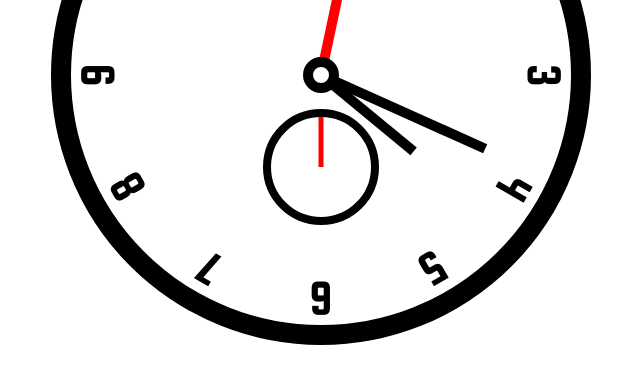
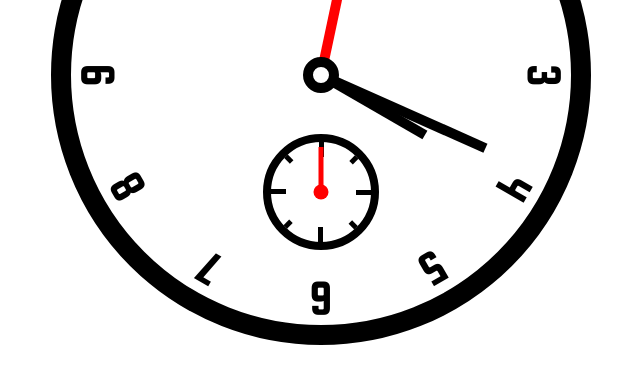
Before and after one commit to sirKavics/clock, a plain HTML site: page index.html in a window 1280 px wide. Shown: the part 225-608 px from the top of the page, without its empty margins (319-959 px from the left). Drawn offline with Linux system fonts and the light colour scheme.

Commit message:
styling milliseconds dial

```diff
--- a/app.js
+++ b/app.js
@@ -1,26 +1,56 @@
-const secondHandle = document.querySelector(".handle__second");
-const minuteHandle = document.querySelector(".handle__minute");
-const hourHandle = document.querySelector(".handle__hour");
+// const secondHandle = document.querySelector(".handle__second");
+// const minuteHandle = document.querySelector(".handle__minute");
+// const hourHandle = document.querySelector(".handle__hour");
 
 
-setInterval(() => {
-    setHandles()
-},1000)
+// setInterval(() => {
+//     setHandles()
+// },1000)
+
+// function setHandles() {
+//   const date = new Date();
+
+//   const hours = date.getHours();
+//   const minutes = date.getMinutes();
+//   const seconds = date.getSeconds();
+
+//   const extraMinutesAngle = seconds * 0.1;
+//   const minutesAngle = minutes * 6 + extraMinutesAngle;
+
+//   const extraHoursAngle = minutes * 0.5;
+//   const hoursAngle = hours * 30 + extraHoursAngle;
+
+//   secondHandle.style.transform = `translateX(-50%) rotate(${seconds * 6}deg)`;
+//   minuteHandle.style.transform = `translateX(-50%) rotate(${minutesAngle}deg)`;
+//   hourHandle.style.transform = `translateX(-50%) rotate(${hoursAngle}deg)`;
+// }
+
+// PRACTICE RUN
+
+const millisecondsHandle = document.querySelector('.handle__milliseconds');
+const secondsHandle = document.querySelector('.handle__second');
+const minutesHandle = document.querySelector('.handle__minute');
+const hoursHandle = document.querySelector('.handle__hour');
+
+requestAnimationFrame(setHandles)
 
 function setHandles() {
-  const date = new Date();
+    const date = new Date();
 
-  const hours = date.getHours();
-  const minutes = date.getMinutes();
-  const seconds = date.getSeconds();
+    const hours = date.getHours();
+    const minutes = date.getMinutes();
+    const seconds = date.getSeconds();
+    const milliseconds = date.getMilliseconds();
 
-  const extraMinutesAngle = seconds * 0.1;
-  const minutesAngle = minutes * 6 + extraMinutesAngle;
+    const hourAngle = hours * 30;
+    const minuteAngle = minutes * 6;
+    const secondsAngle = seconds * 6;
+    const millisecondsAngle = milliseconds * 0.36;
 
-  const extraHoursAngle = minutes * 0.5;
-  const hoursAngle = hours * 30 + extraHoursAngle;
+    hoursHandle.style.transform = `translateX(-50%) rotate(${hourAngle}deg)`;
+    minutesHandle.style.transform = `translateX(-50%) rotate(${minuteAngle}deg)`;
+    secondsHandle.style.transform = `translateX(-50%) rotate(${secondsAngle}deg)`;
+    millisecondsHandle.style.transform = `translateX(-50%) rotate(${millisecondsAngle}deg)`;
 
-  secondHandle.style.transform = `translateX(-50%) rotate(${seconds * 6}deg)`;
-  minuteHandle.style.transform = `translateX(-50%) rotate(${minutesAngle}deg)`;
-  hourHandle.style.transform = `translateX(-50%) rotate(${hoursAngle}deg)`;
+    requestAnimationFrame(setHandles)
 }
--- a/index.html
+++ b/index.html
@@ -24,8 +24,33 @@
       <div class="handle handle__second"></div>
       <div class="handle handle__minute"></div>
       <div class="handle handle__hour"></div>
-      <div class="milliseconds__face">
-        <div class="milliseconds__handle"></div>
+      <div class="dial__milliseconds">
+        <div class="milliseconds__marker marker__1">
+            <div class="marker__main"></div>
+        </div>
+        <div class="milliseconds__marker marker__2">
+            <div class="marker__secondary"></div>
+        </div>
+        <div class="milliseconds__marker marker__3">
+            <div class="marker__main"></div>
+        </div>
+        <div class="milliseconds__marker marker__4">
+            <div class="marker__secondary"></div>
+        </div>
+        <div class="milliseconds__marker marker__5">
+            <div class="marker__main"></div>
+        </div>
+        <div class="milliseconds__marker marker__6">
+            <div class="marker__secondary"></div>
+        </div>
+        <div class="milliseconds__marker marker__7">
+            <div class="marker__main"></div>
+        </div>
+        <div class="milliseconds__marker marker__8">
+            <div class="marker__secondary"></div>
+        </div>
+        <div class="handle__milliseconds"></div>
+        <div class="handle__milliseconds--base"></div>
       </div>
     </div>
     <script src="app.js"></script>
--- a/styles.css
+++ b/styles.css
@@ -1,4 +1,4 @@
-@import url('https://fonts.googleapis.com/css2?family=Squada+One&display=swap');
+@import url("https://fonts.googleapis.com/css2?family=Squada+One&display=swap");
 
 body {
   height: 540px;
@@ -100,9 +100,9 @@ body {
   z-index: 2;
 }
 
-.milliseconds__face {
+.dial__milliseconds {
   position: absolute;
-    bottom: 20%;
+  bottom: 15%;
   left: 50%;
   width: 100px;
   height: 100px;
@@ -112,13 +112,83 @@ body {
   z-index: 1;
 }
 
-.milliseconds__handle {
+.handle__milliseconds {
   position: absolute;
   left: 50%;
-    top: 0;
-    height: 50px;
+  top: 5px;
+  height: 45px;
   width: 5px;
   background-color: red;
-    transform: translateX(-50%);
-    transform-origin: top;
+  transform: translateX(-50%) rotate(270deg);
+  transform-origin: bottom;
 }
+
+.handle__milliseconds--base {
+  position: absolute;
+  top: 50%;
+  left: 50%;
+  height: 15px;
+  width: 15px;
+  background-color: red;
+  border-radius: 50%;
+  transform: translate(-50%, -50%);
+}
+
+.milliseconds__marker {
+  position: absolute;
+  top: 0;
+  width: 100%;
+  height: 100%;
+  display: flex;
+  justify-content: center;
+  align-items: flex-start;
+}
+
+.marker__main {
+  position: absolute;
+  width: 5px;
+  height: 15px;
+  background-color: black;
+}
+
+.marker__secondary {
+  position: absolute;
+  width: 5px;
+  height: 8px;
+  background-color: black;
+}
+
+.marker__1 {
+  transform: rotate(0deg);
+}
+
+.marker__2 {
+  transform: rotate(45deg);
+}
+
+.marker__3 {
+  transform: rotate(90deg);
+}
+
+.marker__4 {
+  transform: rotate(135deg);
+}
+
+.marker__5 {
+  transform: rotate(180deg);
+}
+
+.marker__6 {
+  transform: rotate(225deg);
+}
+
+.marker__7 {
+  transform: rotate(270deg);
+}
+
+.marker__8 {
+  transform: rotate(315deg);
+}
+
+.marker__9 {
+}
```
Lines whose indentation alone changed are shown as unchanged.
